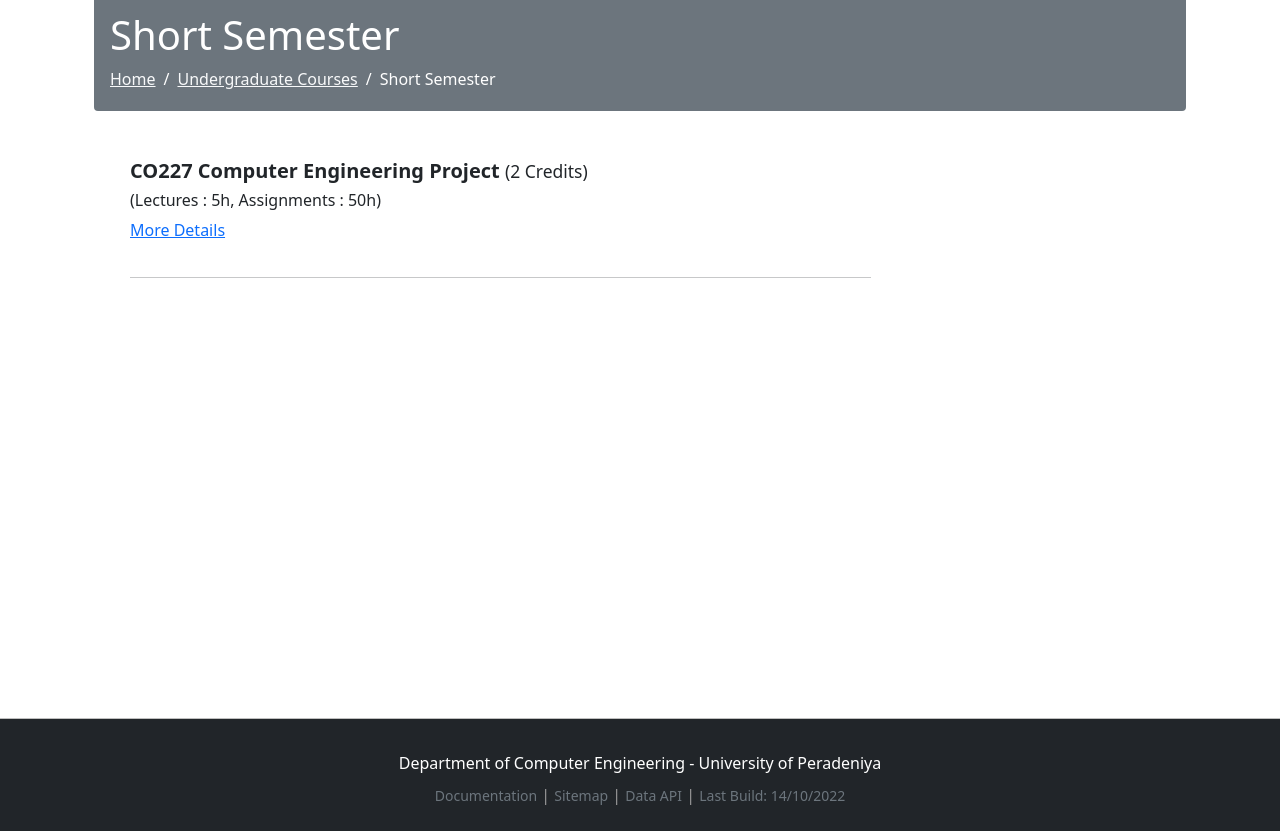
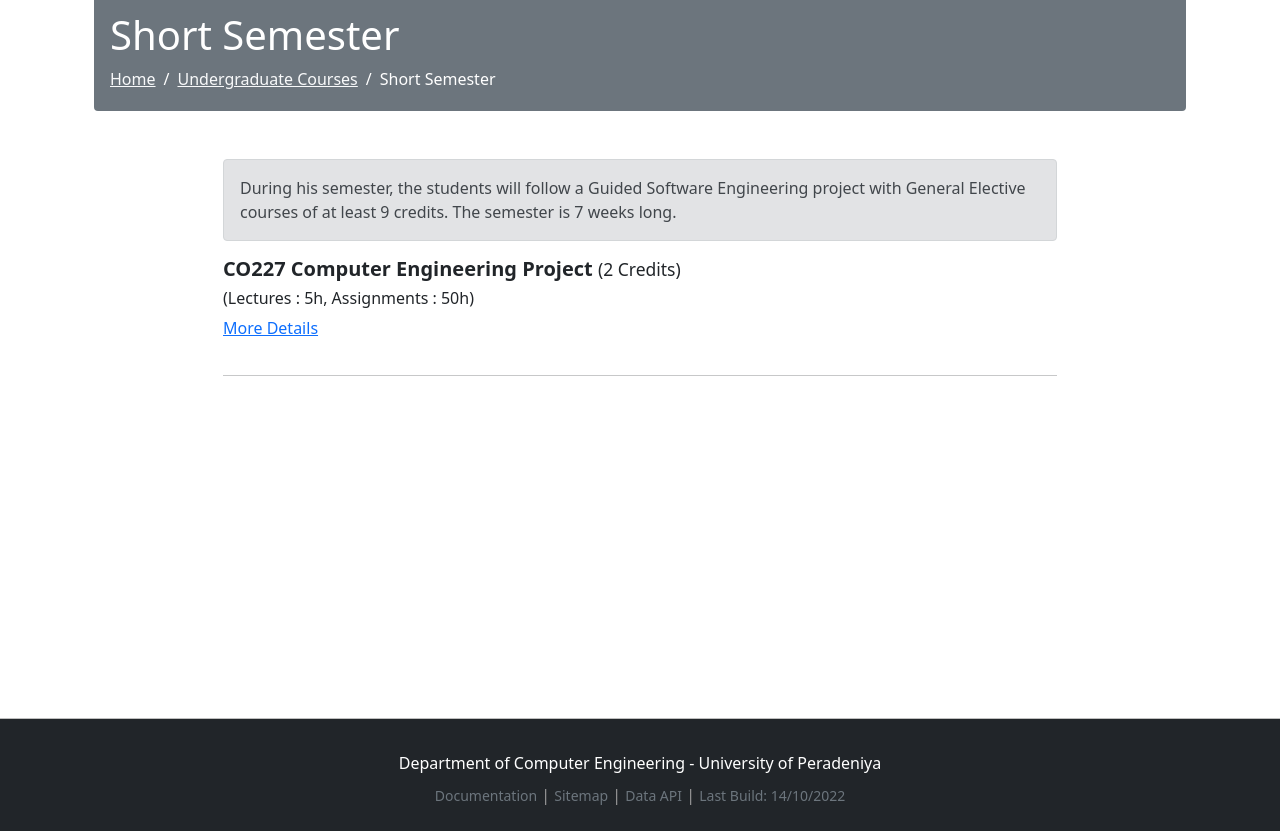
Before and after one commit to cepdnaclk/undergraduate-courses, a Jekyll site: the page built from pages/semesters/short-semester.html, in a window 1280 px wide. Shown: the part 337-1168 px from the top of the page. Built offline with Jekyll 4.4.1, drawn with Linux system fonts in a browser that asks for light colours.

Commit message:
Updates on UI

```diff
--- a/_data/semesters.json
+++ b/_data/semesters.json
@@ -21,7 +21,7 @@
   },
   "short-semester": {
     "title": "Short Semester",
-    "description": "",
+    "description": "During his semester, the students will follow a Guided Software Engineering project with General Elective courses of at least 9 credits. The semester is 7 weeks long.",
     "url": "/short-semester"
   },
   "semester5": {
--- a/_layouts/semester.html
+++ b/_layouts/semester.html
@@ -19,7 +19,11 @@ layout: default
 
 
   <div class="row">
-    <div class="col-sm-12 col-md-10 col-lg-9 p-5">
+    <div class="col-sm-12 col-md-11 col-lg-10 p-5 mx-auto">
+
+      {%- if page.description -%}
+      <div class="alert alert-secondary" role="alert">{{ page.description }}</div>
+      {%- endif -%}
 
       {%- assign course_list = site.data.courses[page.code] -%}
 
--- a/pages/semesters/short-semester.html
+++ b/pages/semesters/short-semester.html
@@ -4,5 +4,5 @@ permalink: "/short-semester"
 
 title: Short Semester
 code: short-semester
-description:
+description: During his semester, the students will follow a Guided Software Engineering project with General Elective courses of at least 9 credits. The semester is 7 weeks long.
 ---
```
Also changed, not shown: pages/home.html (+5 -5 lines).
